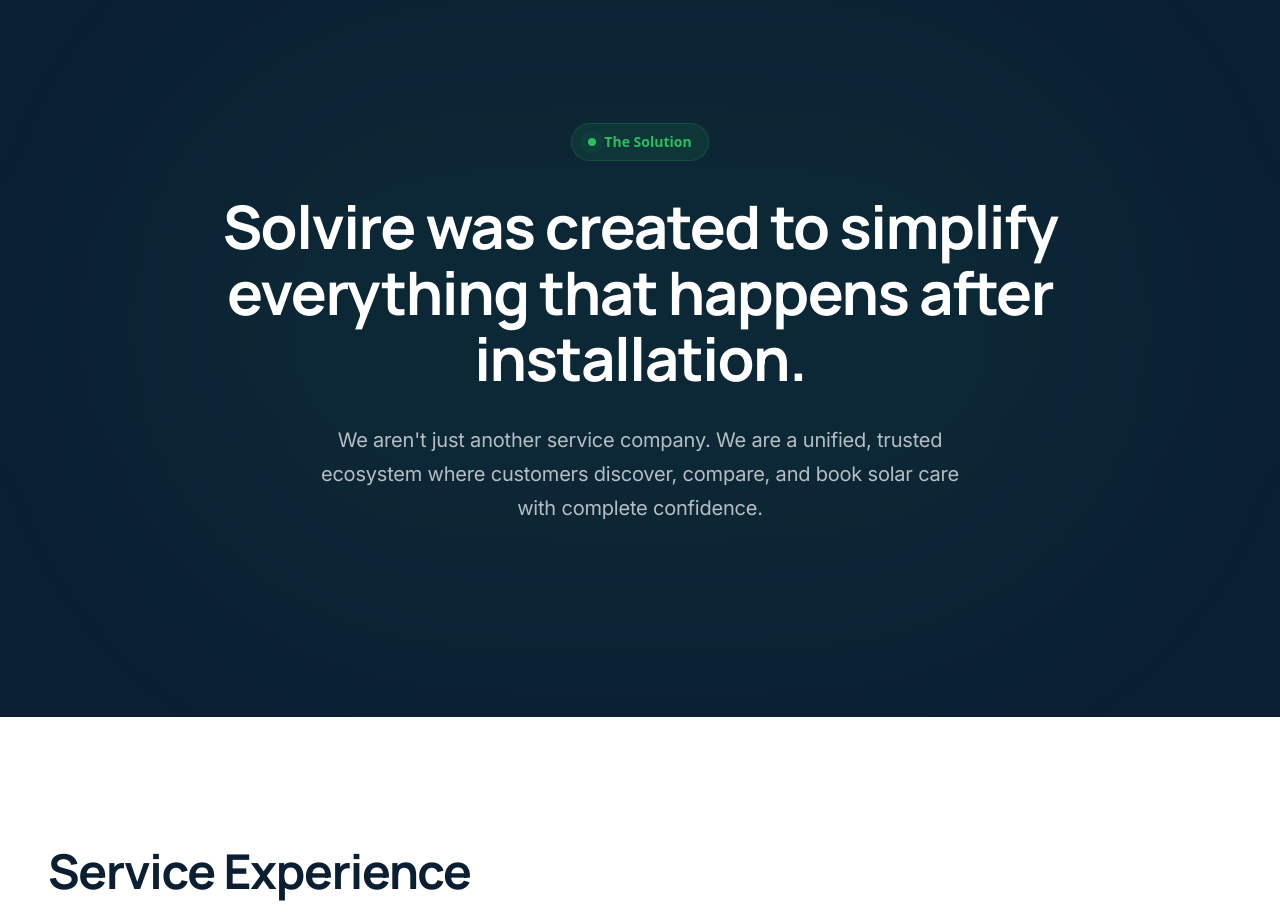
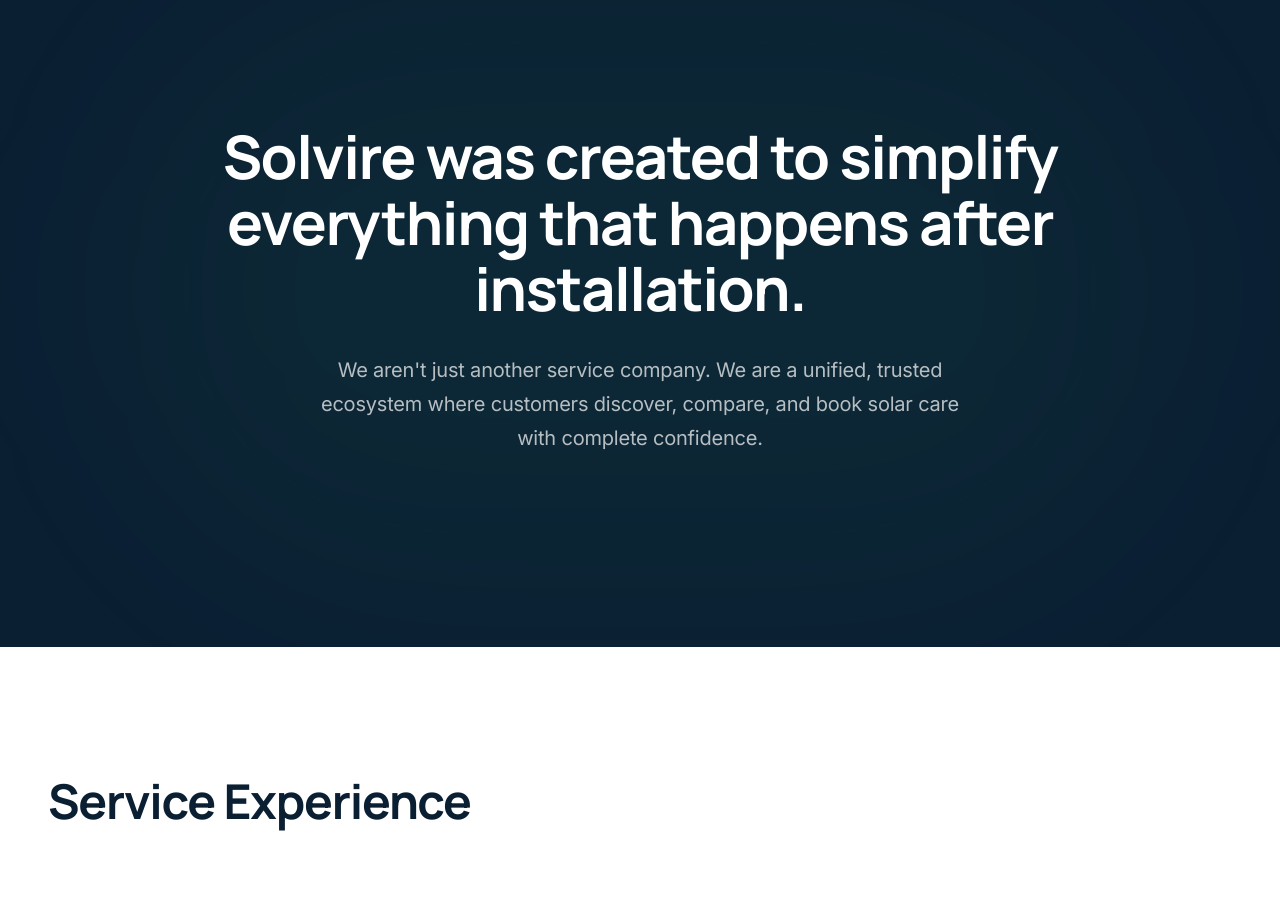
Before and after one commit to Nandannflp/solvire, a Next.js app: page /solvire/ in a window 1280 px wide. Shown: the part 2040-2960 px from the top of the page. Built offline with nearby package versions, Linux system fonts and the light colour scheme.

Commit message:
style: remove pill badge from Why Solvire section

```diff
--- a/src/components/sections/WhySolvireSection.tsx
+++ b/src/components/sections/WhySolvireSection.tsx
@@ -11,17 +11,6 @@
       </div>
 
       <div className="max-w-4xl mx-auto text-center relative z-10">
-        <motion.div
-          initial={{ opacity: 0, scale: 0.95 }}
-          whileInView={{ opacity: 1, scale: 1 }}
-          viewport={{ once: true, margin: "-100px" }}
-          transition={{ duration: 1, ease: [0.16, 1, 0.3, 1] }}
-          className="inline-flex items-center gap-2 px-4 py-2 rounded-full border border-solar/20 bg-solar/10 text-solar text-sm font-semibold mb-8"
-        >
-          <span className="size-2 rounded-full bg-solar badge-pulse" />
-          The Solution
-        </motion.div>
-
         <motion.h2
           initial={{ opacity: 0, y: 30 }}
           whileInView={{ opacity: 1, y: 0 }}
```
